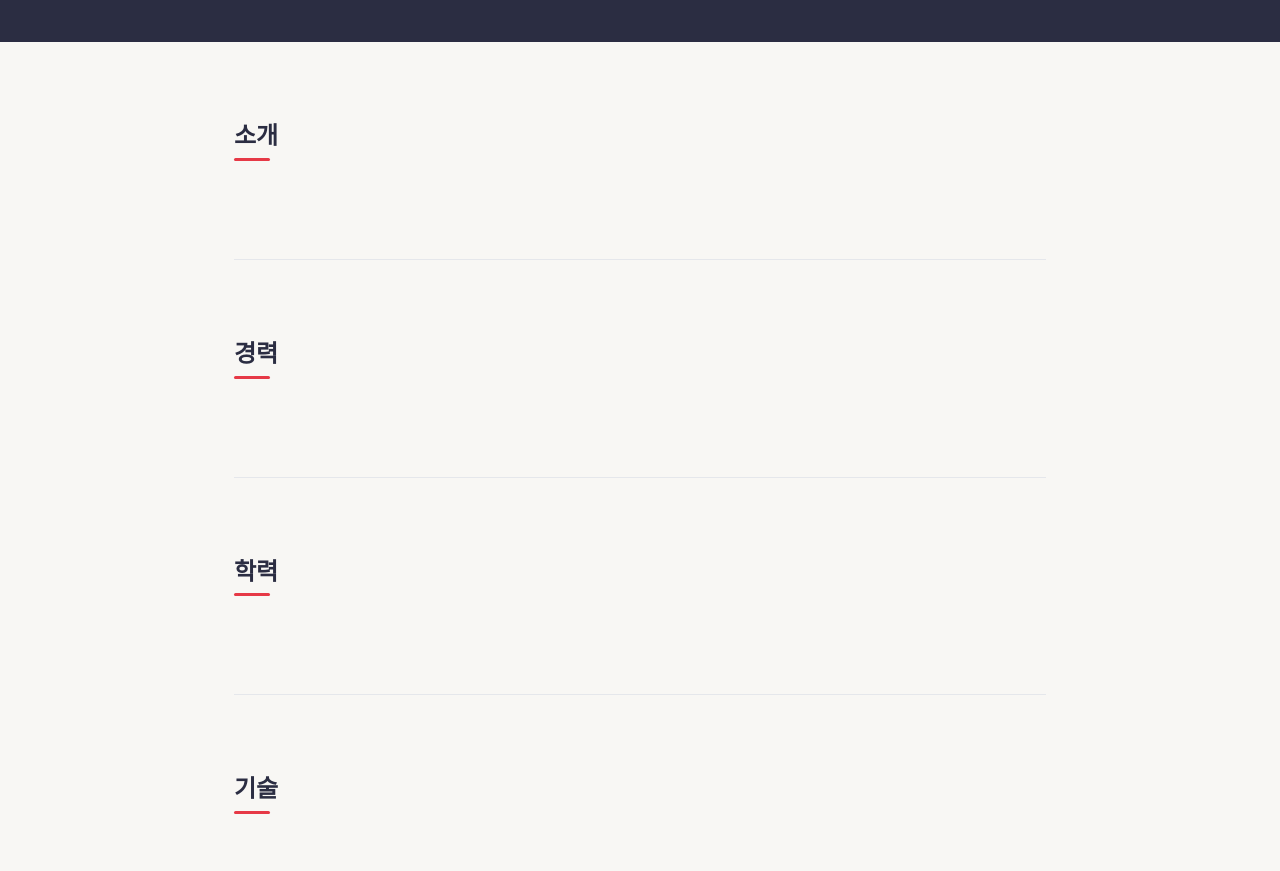
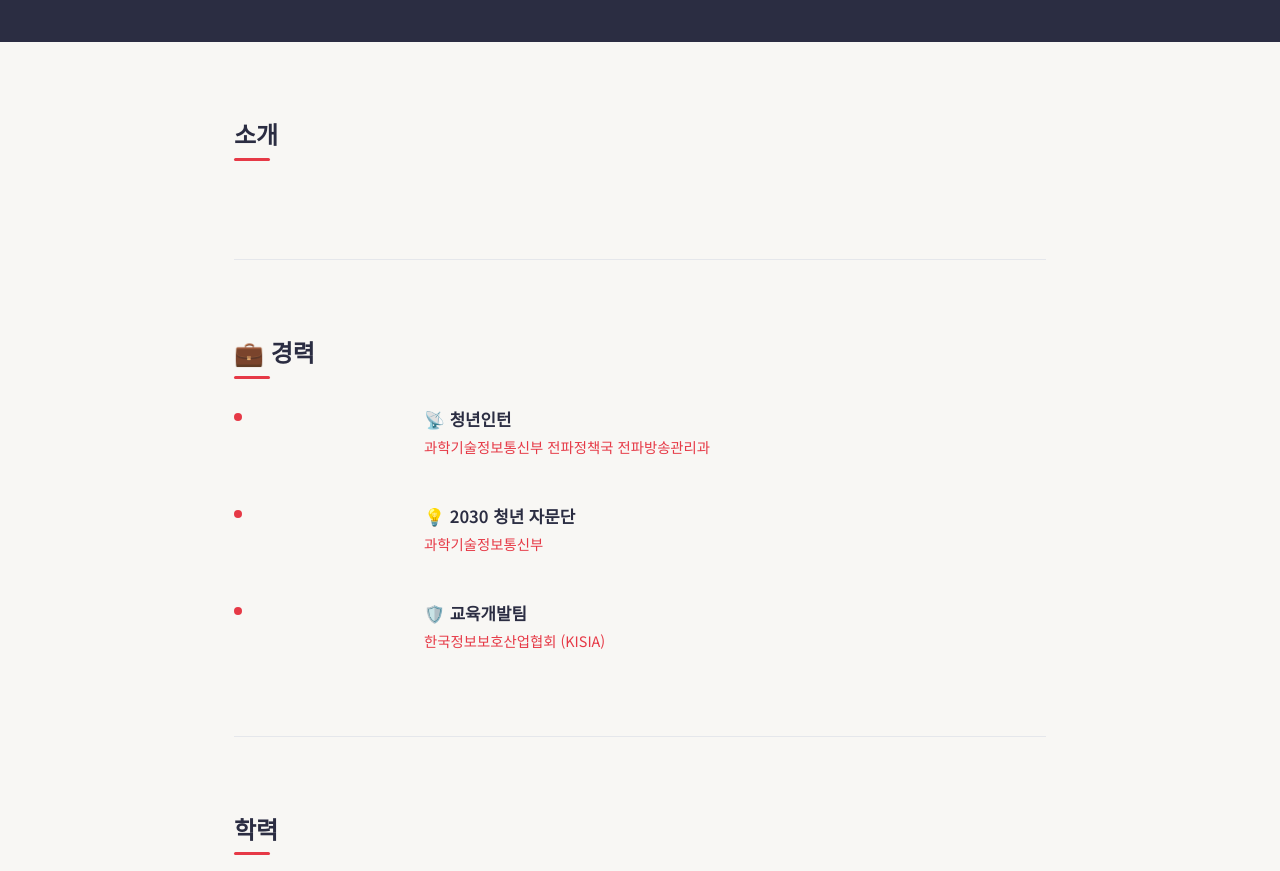
Before and after one commit to yoon-kyoung/26.06.04, a website: page index.html in a window 1280 px wide. Shown: the part 226-1097 px from the top of the page. Drawn offline with Linux system fonts and the light colour scheme.

Commit message:
Add experience section with 3 career entries
Co-Authored-By: Claude Sonnet 4.6 <noreply@anthropic.com>

```diff
--- a/index.html
+++ b/index.html
@@ -35,8 +35,39 @@
 
     <!-- EXPERIENCE -->
     <section id="experience" class="section">
-      <h2 class="section-title">경력</h2>
+      <h2 class="section-title">💼 경력</h2>
       <div class="timeline">
+
+        <div class="timeline-item">
+          <div class="timeline-meta">
+            <span class="timeline-period"></span>
+          </div>
+          <div class="timeline-body">
+            <h3 class="timeline-role">📡 청년인턴</h3>
+            <p class="timeline-company">과학기술정보통신부 전파정책국 전파방송관리과</p>
+          </div>
+        </div>
+
+        <div class="timeline-item">
+          <div class="timeline-meta">
+            <span class="timeline-period"></span>
+          </div>
+          <div class="timeline-body">
+            <h3 class="timeline-role">💡 2030 청년 자문단</h3>
+            <p class="timeline-company">과학기술정보통신부</p>
+          </div>
+        </div>
+
+        <div class="timeline-item">
+          <div class="timeline-meta">
+            <span class="timeline-period"></span>
+          </div>
+          <div class="timeline-body">
+            <h3 class="timeline-role">🛡️ 교육개발팀</h3>
+            <p class="timeline-company">한국정보보호산업협회 (KISIA)</p>
+          </div>
+        </div>
+
       </div>
     </section>
 
```
